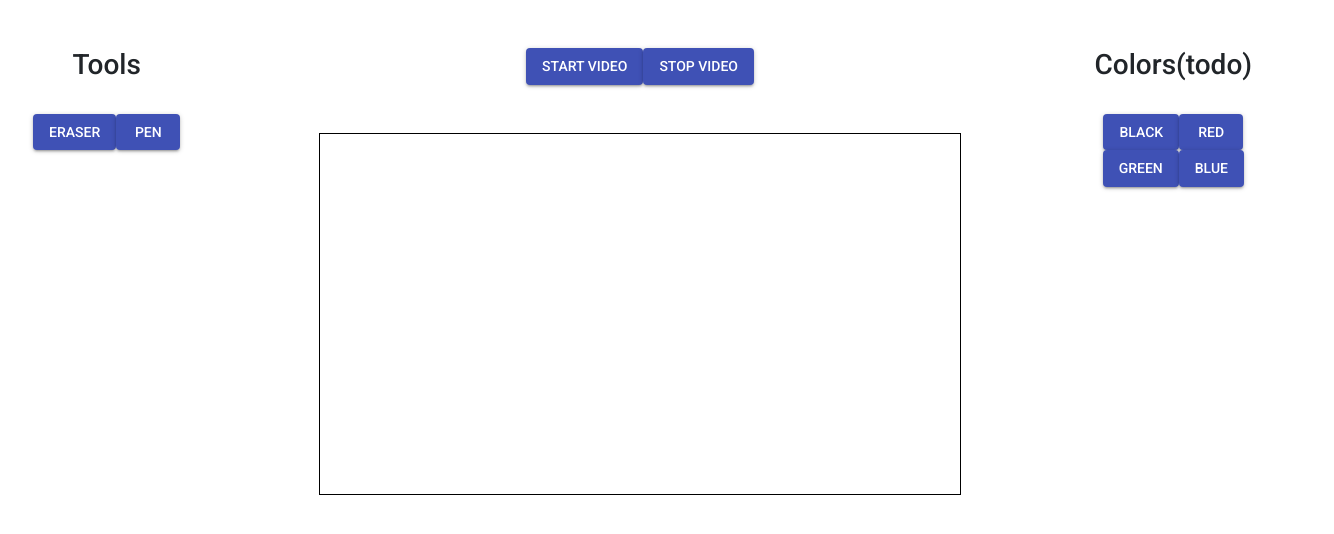
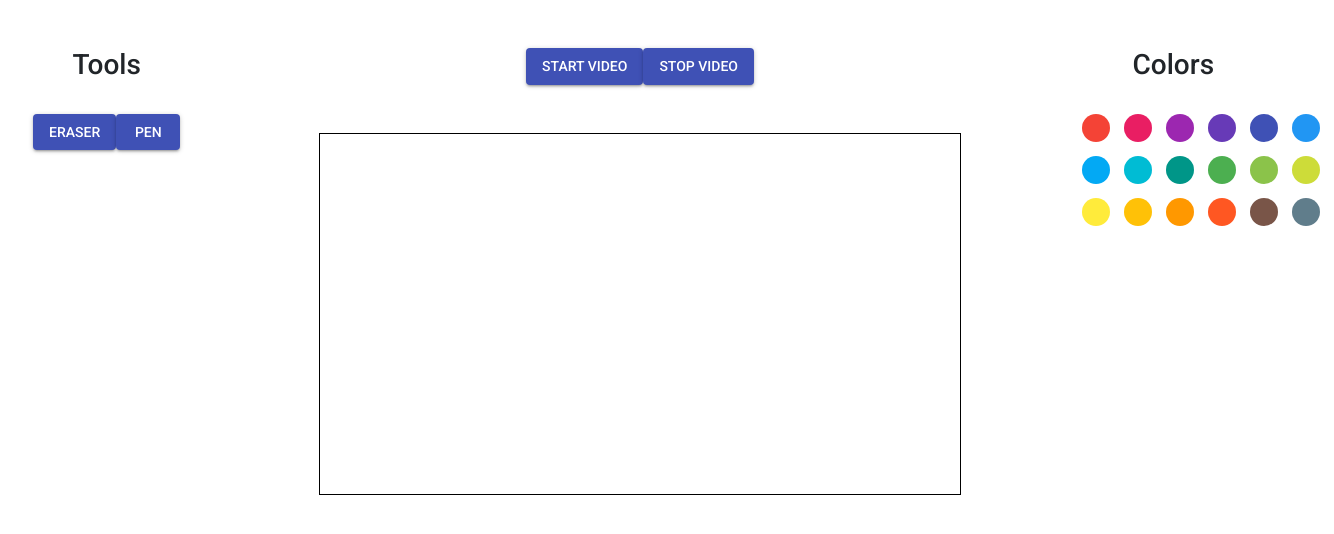
Before and after one commit to mirooon/fingero, a React (Create React App) app in the folder ui/: page / in a window 1280 px wide. Shown: the top 534 px of the page, 1334 px wide, since content can reach past the window. Built offline with nearby package versions, Linux system fonts and the light colour scheme; no server answers.

Commit message:
ColorPicker

```diff
--- a/ui/src/App.js
+++ b/ui/src/App.js
@@ -4,6 +4,7 @@ import Webcam from "react-webcam";
 import { socket, connect, sendMsg, closeSocket } from "./ws";
 import Button from '@material-ui/core/Button';
 import Canvas from './Canvas'
+import { CirclePicker } from 'react-color';
 
 class App extends Component {
   constructor(props) {
@@ -65,9 +66,9 @@ class App extends Component {
     this.state.thickness--;
   }
 
-  changeColor = (color) => {
-    console.log("Color changed" + color);
-    this.state.color = color;
+  changeColor = (color, event) => {
+    console.log("Color changed" + color.hex);
+    this.state.color = color.hex;
   }
 
   stopVideo = () => {
@@ -120,12 +121,9 @@ class App extends Component {
             </div>
             <div class="col-md-2">
               <br /><br />
-              <h3>Colors(todo)</h3>
+              <h3>Colors</h3>
               <br></br>
-              <Button variant="contained" color="primary" onClick={() => this.changeColor("black")}>Black</Button>
-              <Button variant="contained" color="primary" onClick={() => this.changeColor("red")}>Red</Button>
-              <Button variant="contained" color="primary" onClick={() => this.changeColor("green")}>Green</Button>
-              <Button variant="contained" color="primary" onClick={() => this.changeColor("blue")}>blue</Button>
+              <CirclePicker onChange={ this.changeColor } />
             </div>
           </div>
         </div>
```
